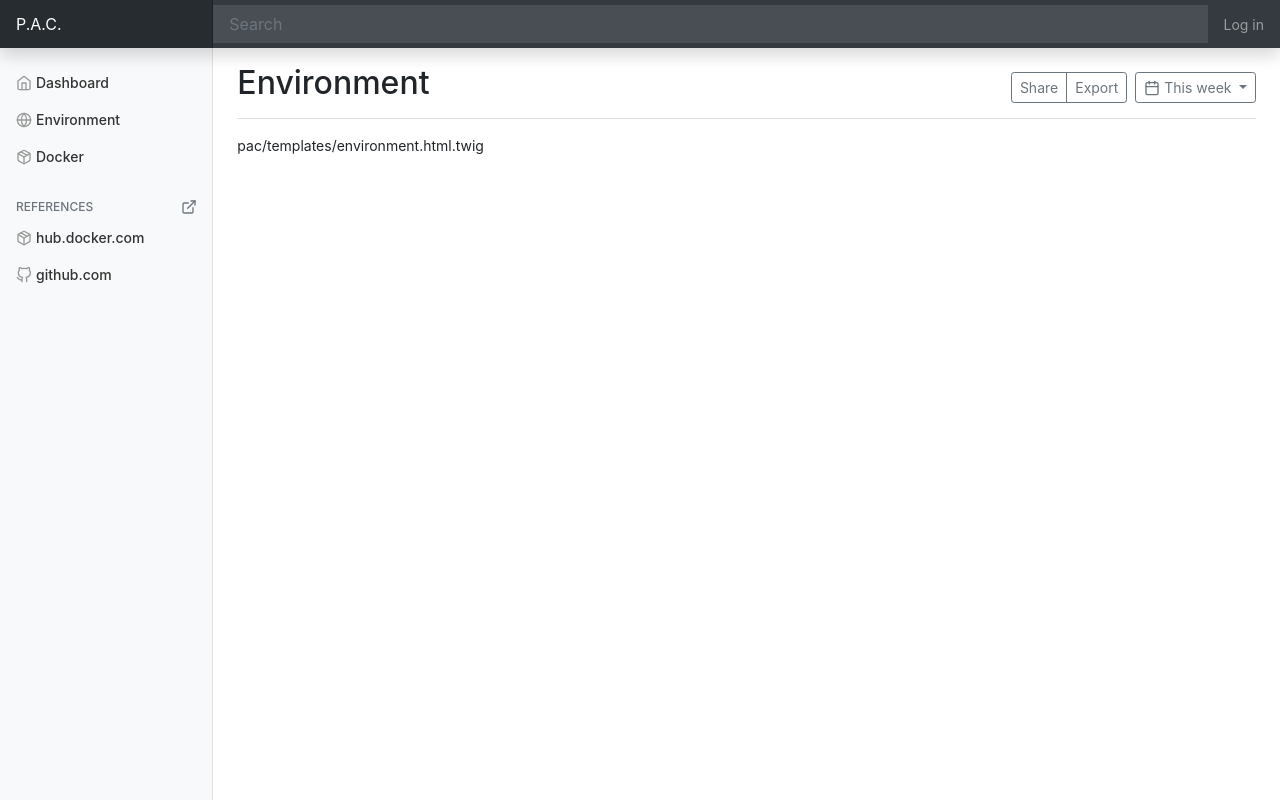
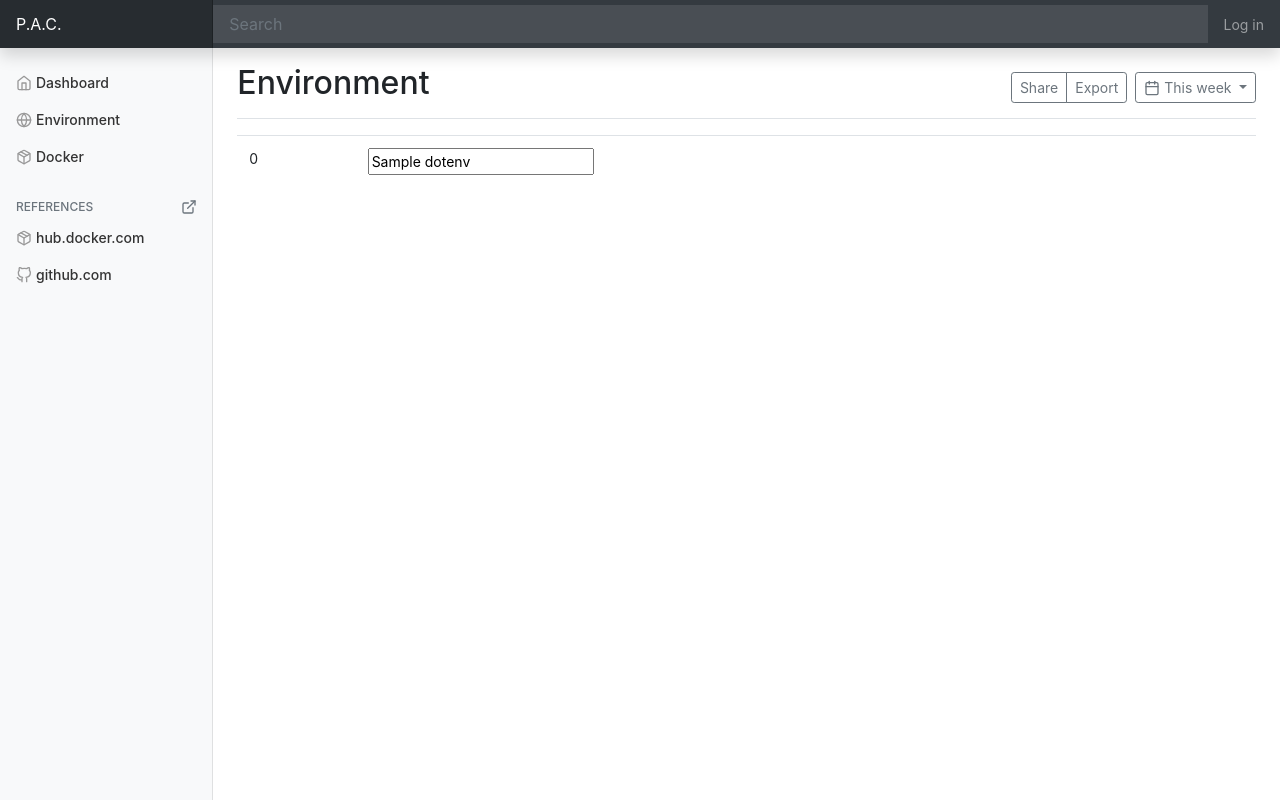
Before and after one commit to M4RKU5-C0D3/webdock, a Symfony app: template pac/templates/environment.html.twig in a window 1280 px wide. Run offline with Twig, Linux system fonts and the light colour scheme; the template is opened without the code that fills it: most values are stand-ins (such as "Sample title", 1, 10 or a date in 2020); some libraries are stand-ins or nearby versions.

Commit message:
add dotenv handling

```diff
--- a/pac/composer.json
+++ b/pac/composer.json
@@ -12,6 +12,7 @@
         "doctrine/orm": "^2.7",
         "phpdocumentor/reflection-docblock": "^5.2",
         "sensio/framework-extra-bundle": "^5.6",
+        "sixlive/dotenv-editor": "^1.2",
         "symfony/apache-pack": "^1.0",
         "symfony/asset": "5.1.*",
         "symfony/console": "5.1.*",
--- a/pac/templates/environment.html.twig
+++ b/pac/templates/environment.html.twig
@@ -3,5 +3,14 @@
 {% block title %}Environment{% endblock %}
 
 {% block body %}
-<p>pac/templates/environment.html.twig</p>
+<table class="table">
+{% for name, value in dotenv %}
+    <tr>
+        <td>{{ name }}</td>
+        <td><input value="{{ value }}"/></td>
+    </tr>
+{% endfor %}
+</table>
+{{ dump(dotenv) }}
+
 {% endblock %}
```
Also changed, not shown: pac/src/Controller/DefaultController.php (+9 -1 lines), 3 other files.
